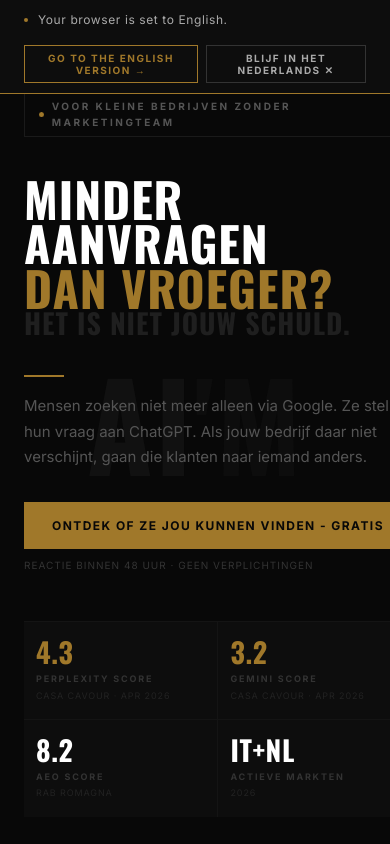
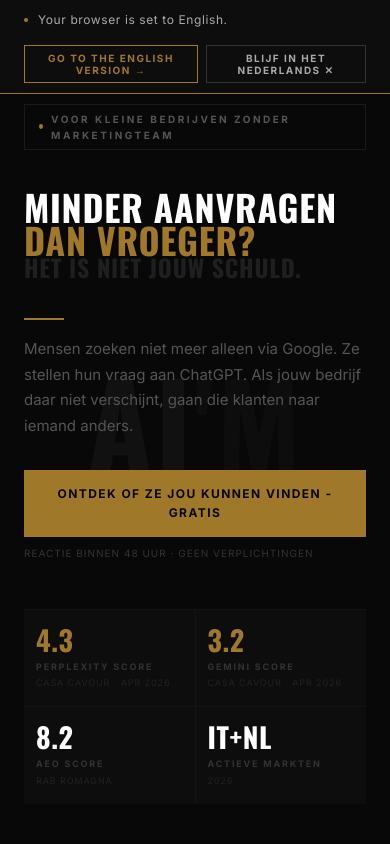
Before and after one commit to vittorionegri68-alt/aim-vns-nl, a React (Vite) app: page / in a window 390 px wide. Shown: the top 844 px of the page. Built offline with nearby package versions, Linux system fonts and the light colour scheme.

Commit message:
fix: h1 e bottone CTA NL su mobile portrait

```diff
--- a/src/components/Hero.jsx
+++ b/src/components/Hero.jsx
@@ -49,13 +49,13 @@ export default function Hero() {
         </div>
 
         {/* Headline */}
-        <h1 style={{ fontFamily: "'Oswald', sans-serif", fontWeight: 700,
+        <h1 className="hero-h1" style={{ fontFamily: "'Oswald', sans-serif", fontWeight: 700,
           fontSize: 'clamp(48px, 9vw, 132px)', letterSpacing: '0.02em',
           textTransform: 'uppercase', lineHeight: 0.92, marginBottom: '2.5rem' }}>
           <span style={{ display: 'block', color: '#ffffff' }}>MINDER AANVRAGEN</span>
           <span style={{ display: 'block', color: '#A0782A' }}>DAN VROEGER?</span>
           <span style={{ display: 'block', color: '#1f1f1f',
-            fontSize: 'clamp(28px, 5.5vw, 80px)' }}>HET IS NIET JOUW SCHULD.</span>
+            fontSize: 'clamp(24px, 4.5vw, 80px)' }}>HET IS NIET JOUW SCHULD.</span>
         </h1>
 
         {/* Subline + CTA */}
@@ -72,7 +72,9 @@ export default function Hero() {
             </p>
           </div>
           <div style={{ display: 'flex', flexDirection: 'column', gap: '8px', alignItems: 'flex-end' }}>
-            <a href="https://calendly.com/aim-vns-info/30min" target="_blank" rel="noopener" style={{
+            <a href="https://calendly.com/aim-vns-info/30min" target="_blank" rel="noopener"
+              className="hero-cta"
+              style={{
                 fontFamily: "'Inter', sans-serif", fontWeight: 700,
                 fontSize: '12px', letterSpacing: '0.12em', textTransform: 'uppercase',
                 color: '#080808', background: '#A0782A',
@@ -118,6 +120,8 @@ export default function Hero() {
           .hero-bottom { grid-template-columns: 1fr !important; }
           .hero-bottom > div:last-child { align-items: flex-start !important; }
           .data-strip { grid-template-columns: repeat(2,1fr) !important; }
+          .hero-h1 { font-size: clamp(36px, 8vw, 132px) !important; }
+          .hero-cta { white-space: normal !important; text-align: center !important; width: 100% !important; box-sizing: border-box !important; }
         }
       `}</style>
     </section>
```
Lines whose indentation alone changed are shown as unchanged.
